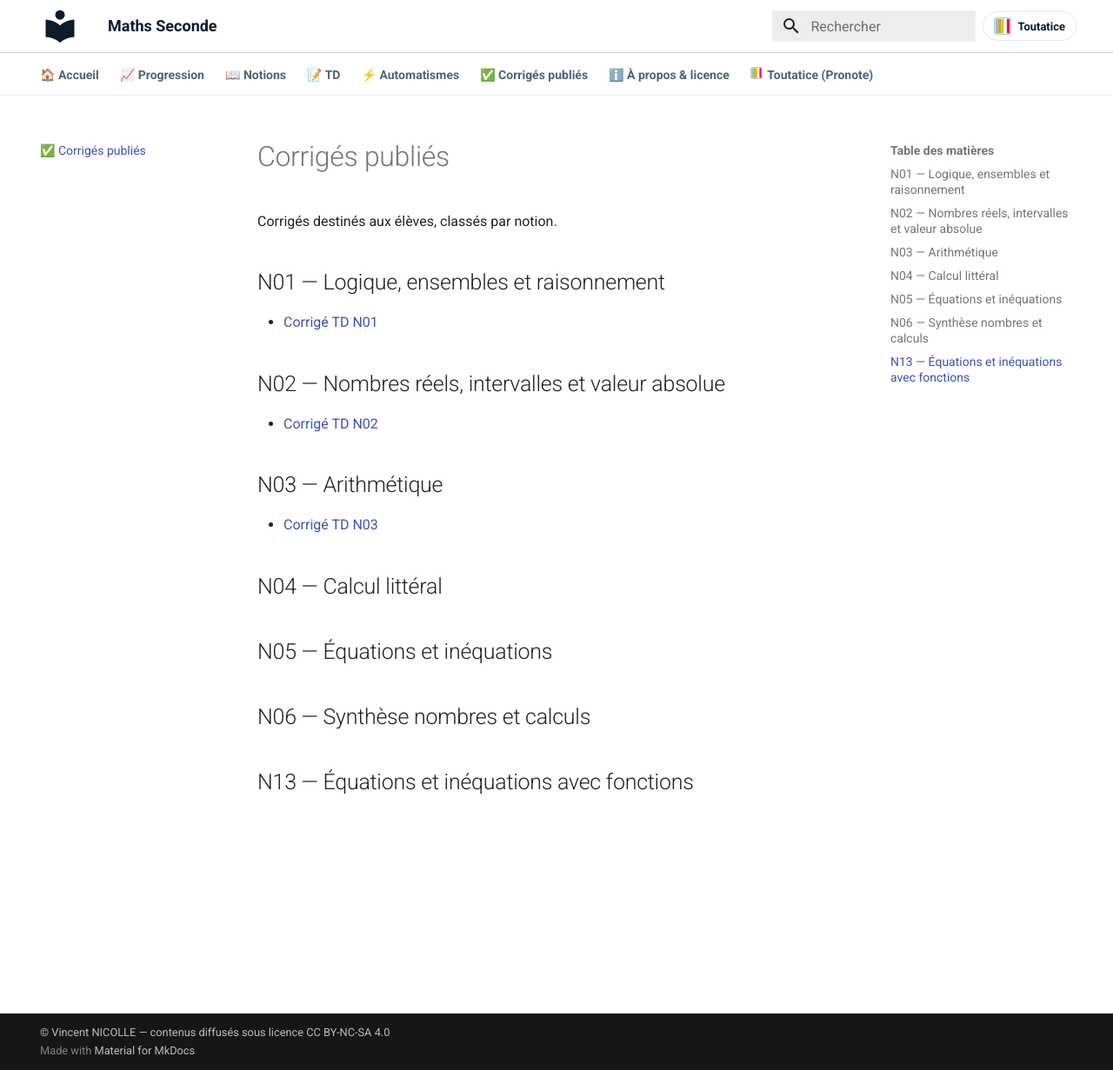
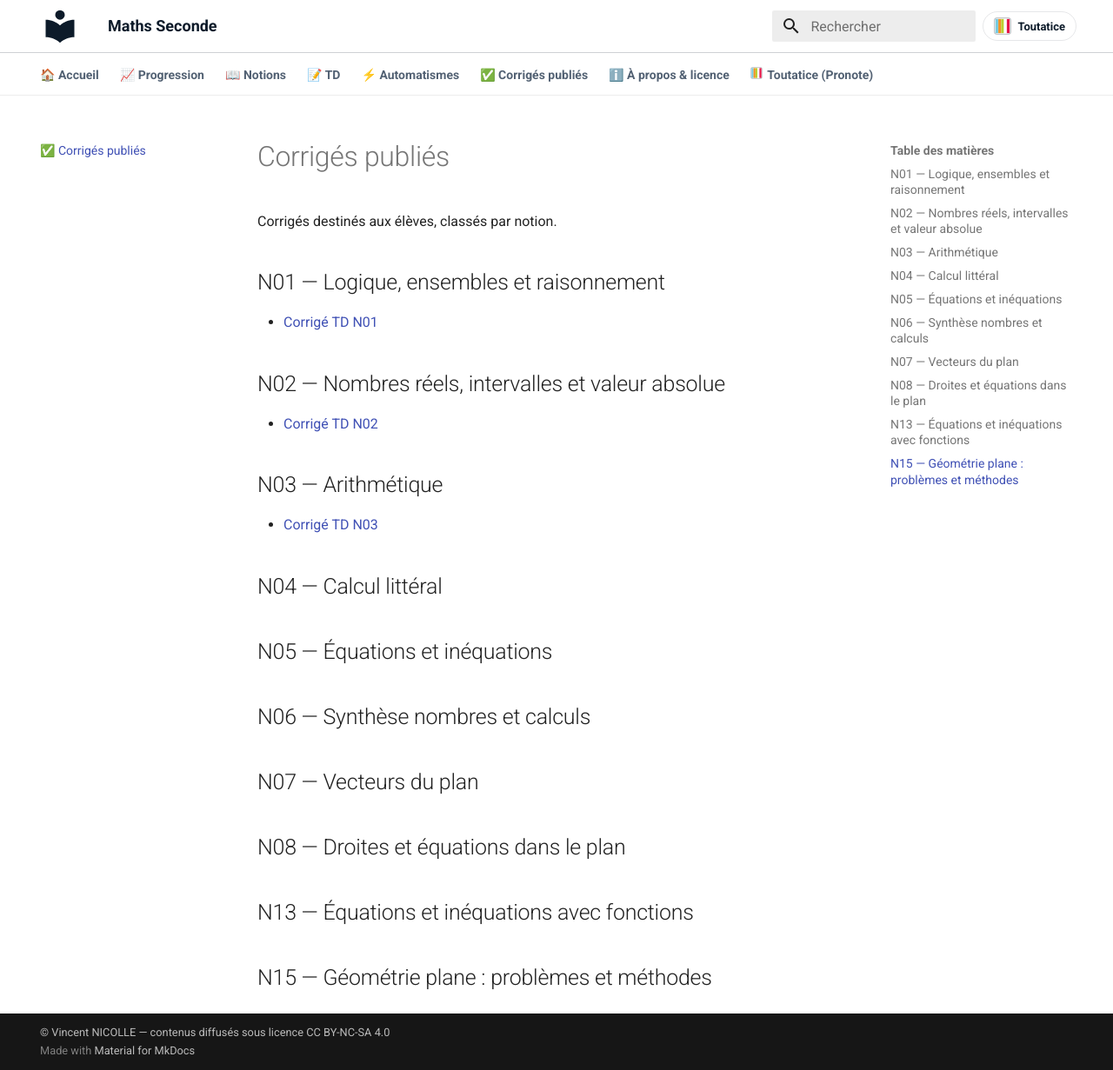
Before and after one commit to vnicolle56610/maths-seconde, an MkDocs documentation site: the page built from docs/corriges/index.md, in a window 1280 px wide and 1231 px high. Shown: the whole window at 87% size. Built offline with MkDocs 1.6.1 and Material for MkDocs 9.7.7, drawn with Linux system fonts in a browser that asks for light colours.

Commit message:
Publication automatique : 7 fichier(s) copié(s), 3 page(s) mise(s) à jour
Fichiers copiés :
  - docs/automatismes/AUTOMATISMES_N07_VECTEURS_DU_PLAN.pdf
  - docs/corriges/CORRIGE_TD_N02_NOMBRES_REELS_INTERVALLES.pdf
  - docs/cours/COURS_N08_DROITES_DU_PLAN.pdf
  - docs/cours/COURS_N15_GEOMETRIE_PLANE_PROBLEMES.pdf
  - docs/td/TD_N02_NOMBRES_REELS_INTERVALLES.pdf
  - docs/td/TD_N08_DROITES_DU_PLAN.pdf
  - docs/td/TD_N15_GEOMETRIE_PLANE_PROBLEMES.pdf

Pages mises à jour :
  - docs/automatismes/index.md
  - docs/corriges/index.md
  - docs/notions/N20-synthese-annuelle-transition-premiere.md

Autres fichiers :
  - publication_manifest.json

Généré par le protocole de publication (publier_ressources_site.py / publier_ressources_gui.py).

```diff
--- a/docs/corriges/index.md
+++ b/docs/corriges/index.md
@@ -27,7 +27,19 @@
 
 
 
+## N07 — Vecteurs du plan
+
+
+
+## N08 — Droites et équations dans le plan
+
+
+
 ## N13 — Équations et inéquations avec fonctions
 
 
+
+## N15 — Géométrie plane : problèmes et méthodes
+
+
 <!-- AUTO-DOCS:END -->
--- a/publication_manifest.json
+++ b/publication_manifest.json
@@ -225,9 +225,6 @@
       ],
       "td": [
         "TD_N20_SYNTHESE_ANNUELLE_TRANSITION_PREMIERE.pdf"
-      ],
-      "automatismes": [
-        "AUTOMATISMES_N20_SYNTHESE_ANNUELLE_TRANSITION_PREMIERE.pdf"
       ]
     }
   }
```
Also changed, not shown: docs/automatismes/index.md (+1 -1 lines), docs/notions/N20-synthese-annuelle-transition-premiere.md (+0 -1 lines), 7 other files.
